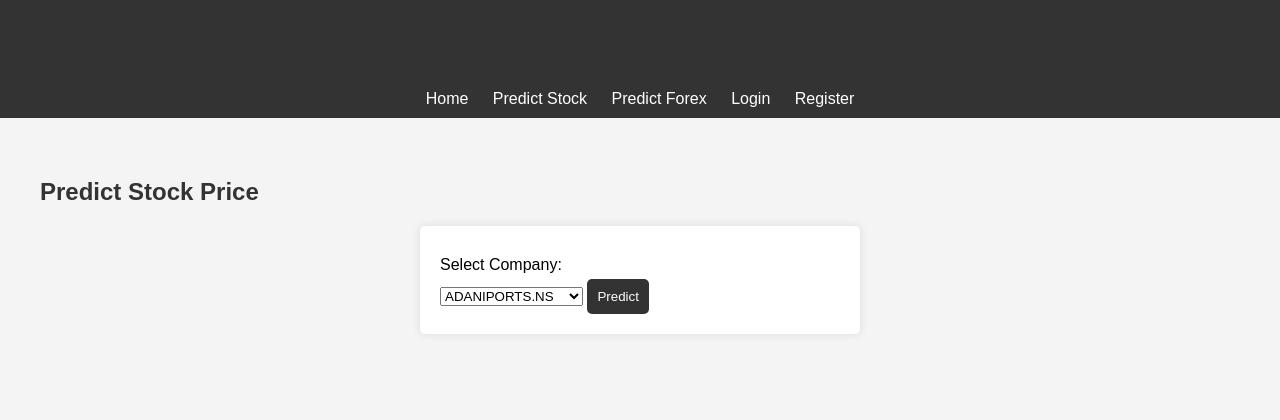
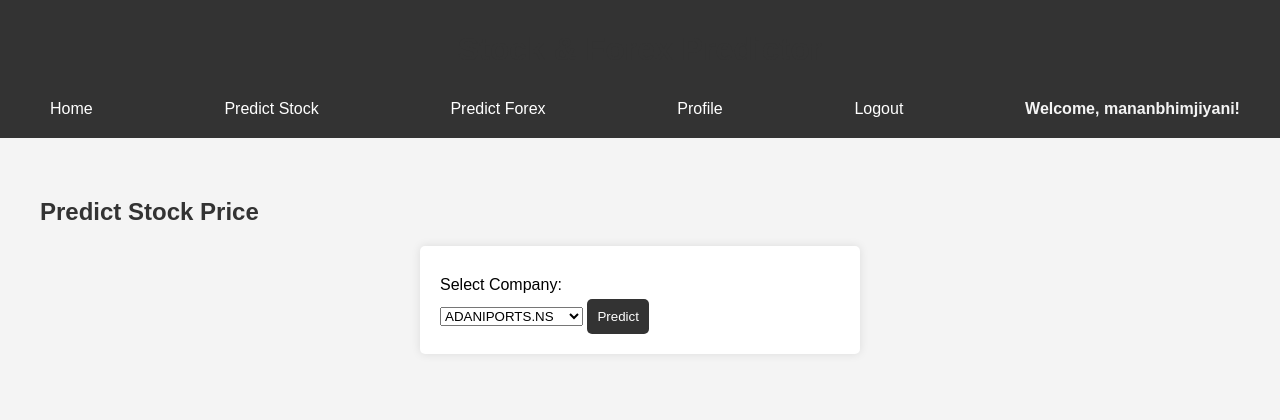
Before and after one commit to mananbhimjiyani/stock_forex_app, a Django app: page /predict_stock/ in a window 1280 px wide. Shown: the top 420 px of the page. Run offline with Django 5.2, Linux system fonts and the light colour scheme; a user stored in the database is signed in.

Commit message:
Dynamic Nav Bar

```diff
--- a/app/static/css/styles.css
+++ b/app/static/css/styles.css
@@ -118,3 +118,48 @@ form button:hover {
   text-align: center;
   margin: 20px 0;
 }
+
+/* Navigation Bar */
+nav {
+  display: flex;
+  justify-content: space-between;
+  align-items: center;
+  background-color: #333;
+  padding: 10px 20px;
+}
+
+nav a {
+  color: white;
+  text-decoration: none;
+  margin: 0 10px;
+}
+
+nav a:hover {
+  text-decoration: underline;
+}
+
+nav span {
+  color: #f4f4f4;
+  font-weight: bold;
+}
+/* app/static/css/styles.css */
+.user-info {
+  margin-bottom: 20px;
+}
+
+.activity-history ul {
+  list-style-type: none;
+  padding: 0;
+}
+
+.activity-history li {
+  background: #f9f9f9;
+  border: 1px solid #ddd;
+  padding: 10px;
+  margin-bottom: 5px;
+  border-radius: 5px;
+}
+
+.activity-history small {
+  color: #666;
+}
--- a/app/templates/base.html
+++ b/app/templates/base.html
@@ -1,23 +1,32 @@
-<!-- app/templates/base.html -->
-
 <!DOCTYPE html>
 <html lang="en">
 <head>
   <meta charset="UTF-8">
   <meta name="viewport" content="width=device-width, initial-scale=1.0">
   <title>Stock & Forex Predictor</title>
-    {% load static %}
+  {% load static %}
   <link rel="stylesheet" href="{% static 'css/styles.css' %}">
 </head>
 <body>
   <header>
     <h1>Stock & Forex Predictor</h1>
     <nav>
+      <!-- Common Links -->
       <a href="/">Home</a>
-      <a href="/predict_stock">Predict Stock</a>
-      <a href="/predict_forex">Predict Forex</a>
-      <a href="/login">Login</a>
-      <a href="/register">Register</a>
+
+      <!-- Conditional Links Based on Authentication Status -->
+      {% if request.user.is_authenticated %}
+        <!-- Links for Logged-In Users -->
+        <a href="/predict_stock">Predict Stock</a>
+        <a href="/predict_forex">Predict Forex</a>
+        <a href="/profile">Profile</a> <!-- Link to Profile Page -->
+        <a href="/logout">Logout</a>
+        <span>Welcome, {{ request.user.username }}!</span>
+      {% else %}
+        <!-- Links for Non-Logged-In Users -->
+        <a href="/login">Login</a>
+        <a href="/register">Register</a>
+      {% endif %}
     </nav>
   </header>
   <main>
--- a/app/urls.py
+++ b/app/urls.py
@@ -7,8 +7,8 @@ urlpatterns = [
     path('predict_stock/', views.predict_stock, name='predict_stock'),
     path('predict_forex/', views.predict_forex, name='predict_forex'),
     path('login/', views.user_login, name='login'),
-    path('logout/', views.logout, name='logout'),
+    path('logout/', views.custom_logout, name='logout'),
     path('register/', views.register, name='register'),
-    path('dashboard/', views.dashboard, name='dashboard'),
     path('health/', views.health_check, name='health_check'),
+    path('profile/', views.user_profile, name='user_profile'),
 ]
--- a/app/views.py
+++ b/app/views.py
@@ -18,6 +18,7 @@ import boto3
 from botocore.exceptions import ClientError
 from datetime import datetime, timedelta
 import pandas as pd
+from django.contrib.auth import logout as auth_logout
 
 from app.models import UserActivity, Prediction
 
@@ -148,7 +149,6 @@ def rate_limit(view_func):
 def home(request):
     """Render the home page."""
     return render(request, 'home.html')
-
 
 def user_login(request):
     """Handle user login."""
@@ -574,21 +574,53 @@ def register(request):
     return render(request, 'register.html')
 
 
-@login_required
-def logout(request):
-    """Handle user logout."""
-    logout(request)
-    messages.success(request, 'You have been logged out.')
+def custom_logout(request):
+    """
+    Handle user logout with custom logic.
+    """
+    try:
+        # Log logout event in DynamoDB
+        if request.user.is_authenticated:
+            dynamodb = boto3.resource('dynamodb')
+            table = dynamodb.Table('UserLogins')
+            table.put_item(Item={
+                'UserId': str(request.user.id),
+                'LogoutTime': str(pd.Timestamp.now()),
+                'IPAddress': request.META.get('REMOTE_ADDR', '')
+            })
+
+        # Perform logout using Django's built-in logout function
+        auth_logout(request)
+
+        # Add success message
+        messages.success(request, 'You have been logged out.')
+
+    except Exception as e:
+        # Log any errors during logout
+        logger.error(f"Error during logout: {e}")
+        messages.error(request, 'An error occurred while logging out.')
+
+    # Always redirect to the home page
     return redirect('home')
 
 
 @login_required
 def user_profile(request):
-    """Display user profile with activity history."""
+    """
+    Display user profile with activity history.
+    """
     try:
-        # Get user activities from SQLite
-        activities = UserActivity.objects.filter(user=request.user).order_by('-timestamp')[:10]
-    except Exception as e:
+        # Fetch user activities from DynamoDB
+        dynamodb = boto3.resource('dynamodb')
+        table = dynamodb.Table('UserActivities')
+        response = table.query(
+            KeyConditionExpression='UserId = :uid',
+            ExpressionAttributeValues={':uid': str(request.user.id)},
+            Limit=10,  # Show the last 10 activities
+            ScanIndexForward=False  # Sort by most recent first
+        )
+        activities = response.get('Items', [])
+    except ClientError as e:
         logger.error(f"Error fetching user activities: {e}")
         activities = []
 
```
Also changed, not shown: app/templates/profile.html (+8 -3 lines), db.sqlite3.
